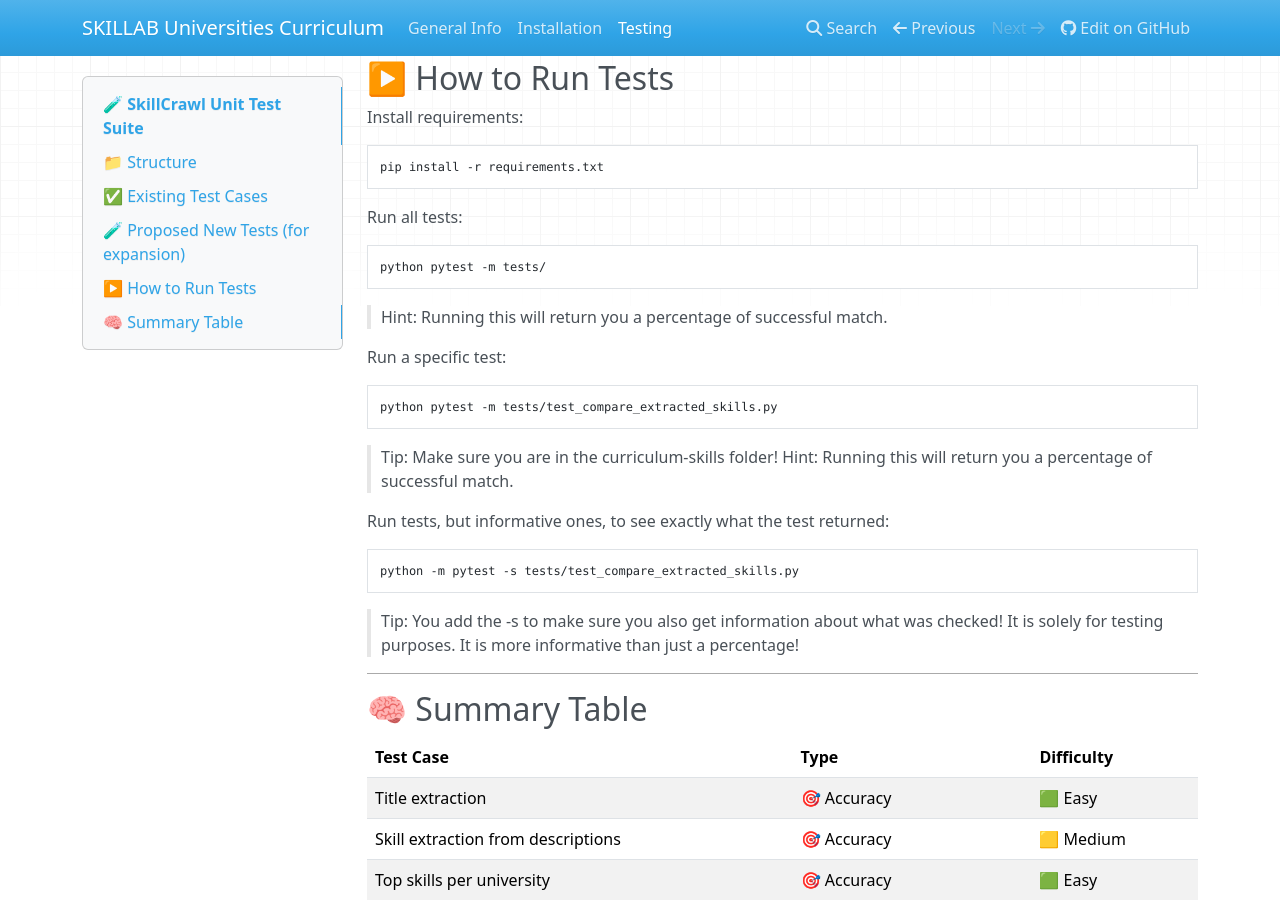
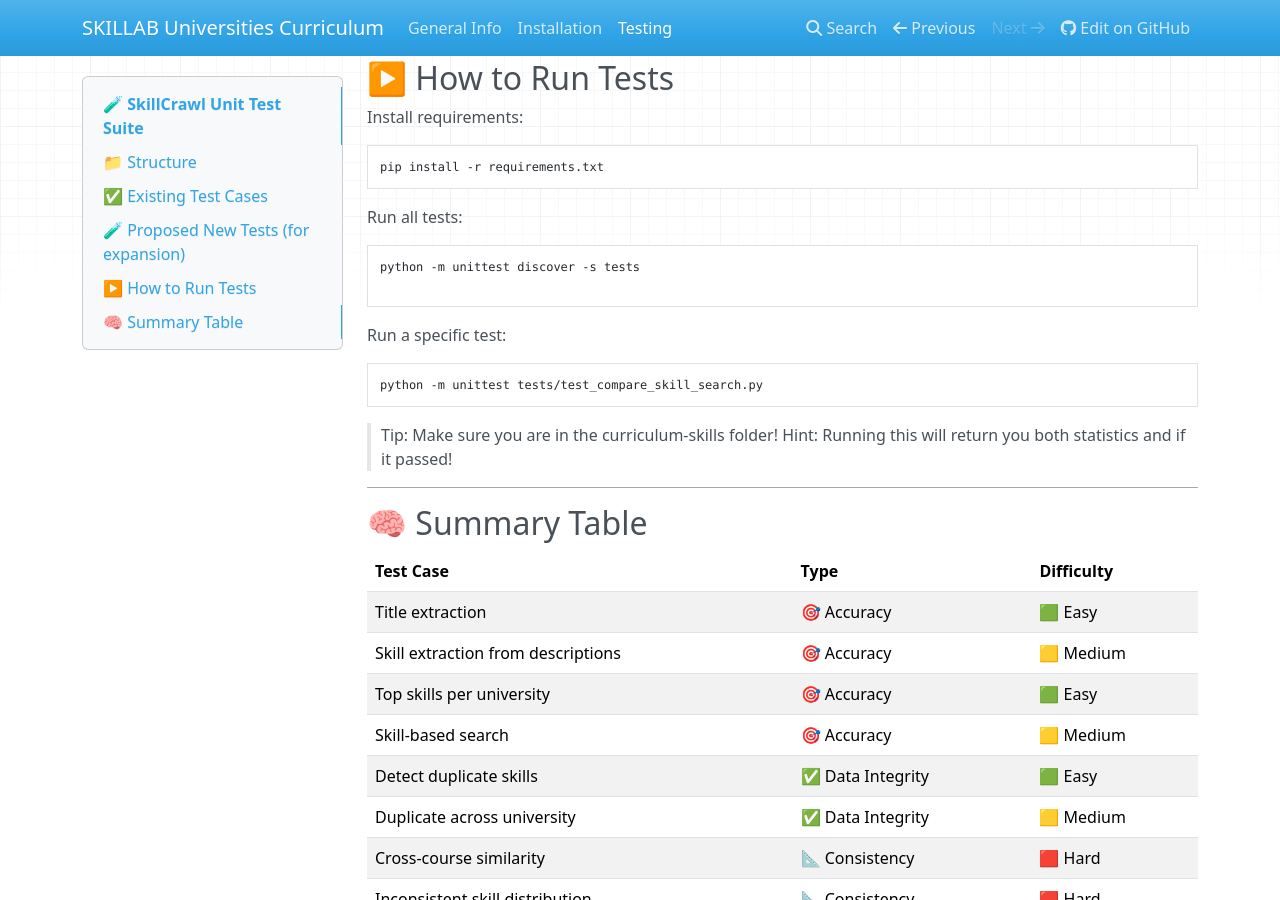
Before and after one commit to tgogos/curriculum-skills, an MkDocs documentation site: the page built from docs/testing.md, in a window 1280 px wide and 900 px high, scrolled down 3738 px. Built offline with MkDocs 1.6.1, drawn with Linux system fonts in a browser that asks for light colours; nearby versions of some CDN libraries.

Commit message:
Add unittests with mocks for skill search and top skills

````diff
--- a/docs/testing.md
+++ b/docs/testing.md
@@ -185,25 +185,17 @@ pip install -r requirements.txt
 Run all tests:
 
 ```bash
-python pytest -m tests/
+python -m unittest discover -s tests
+
 ```
-> Hint: Running this will return you a percentage of successful match.
 
 Run a specific test:
 
 ```bash
-python pytest -m tests/test_compare_extracted_skills.py
+python -m unittest tests/test_compare_skill_search.py
 ```
 > Tip: Make sure you are in the curriculum-skills folder!
-> Hint: Running this will return you a percentage of successful match.
-
-Run tests, but informative ones, to see exactly what the test returned:
-
-```bash
-python -m pytest -s tests/test_compare_extracted_skills.py
-```
->Tip: You add the -s to make sure you also get information about what was checked!
->It is solely for testing purposes. It is more informative than just a percentage!
+> Hint: Running this will return you both statistics and if it passed!
 
 ---
 
````
